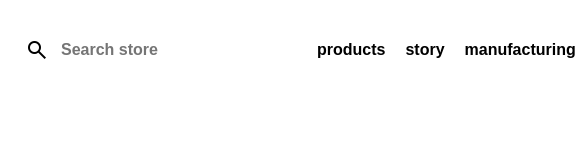
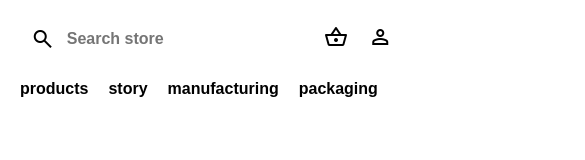
Before and after one commit to Sgrzybbowski/Zad2, a plain HTML site: page index.html in a window 390 px wide. Shown: the top 160 px of the page, 585 px wide, since content can reach past the window. Drawn offline with nearby package versions, Linux system fonts and the light colour scheme.

Commit message:
Add Menu Mobile

```diff
--- a/index.scss
+++ b/index.scss
@@ -25,10 +25,20 @@ body {
 
 	.menu {
 		height: 100px;
+		width: 100%;
 
-		display: flex;
-		justify-content: space-between;
+		display: grid;
+		grid-template-columns: auto auto auto;
+		grid-template-rows: auto;
 		align-items: center;
+
+		@media (max-width: 500px) {
+			grid-template-columns: min-content auto;
+			grid-template-rows: auto auto;
+		}
+
+		font-size: 1rem;
+		font-weight: 600;
 
 		.searchBar {
 			display: flex;
@@ -36,6 +46,11 @@ body {
 			gap: 10px;
 
 			margin: 25px;
+
+			@media (max-width: 500px) {
+				grid-column: 1;
+				grid-row: 1;
+			}
 
 			input {
 				font-size: 1rem;
@@ -47,45 +62,54 @@ body {
 		}
 
 		nav {
+			width: 100%;
+
 			display: flex;
-			align-items: center;
-			gap: 20px;
-			margin: 10px;
+
+			@media (max-width: 500px) {
+				width: auto;
+
+				grid-column: 1 / span 2;
+				grid-row: 2;
+
+				// flex-direction: column;
+				margin: 0 10px;
+			}
 
 			a {
 				position: relative;
+				display: flex;
 
-				font-size: 1rem;
-				font-weight: 600;
+				margin: auto;
 
-				display: flex;
-				flex-direction: column;
+				border: solid;
+				border-width: 0 10px;
+				border-color: transparent;
 
 				&:hover {
 					&::after {
 						content: '';
 						position: absolute;
 
+						width: 100%;
+						height: 3px;
+
 						background-color: #000;
-
-						height: 2px;
-						width: 100%;
 
 						bottom: -10px;
 					}
 				}
 			}
+		}
 
-			.icons {
-				display: flex;
-				align-items: center;
-				gap: 10px;
+		.icons {
+			display: flex;
+			justify-content: center;
+			gap: 20px;
 
-				margin: 0 20px;
-
-				a::after {
-					content: none;
-				}
+			@media (max-width: 500px) {
+				grid-column: 2;
+				grid-row: 1;
 			}
 		}
 	}
```
Also changed, not shown: index.html (+1 -1 lines), dist/index.css.
